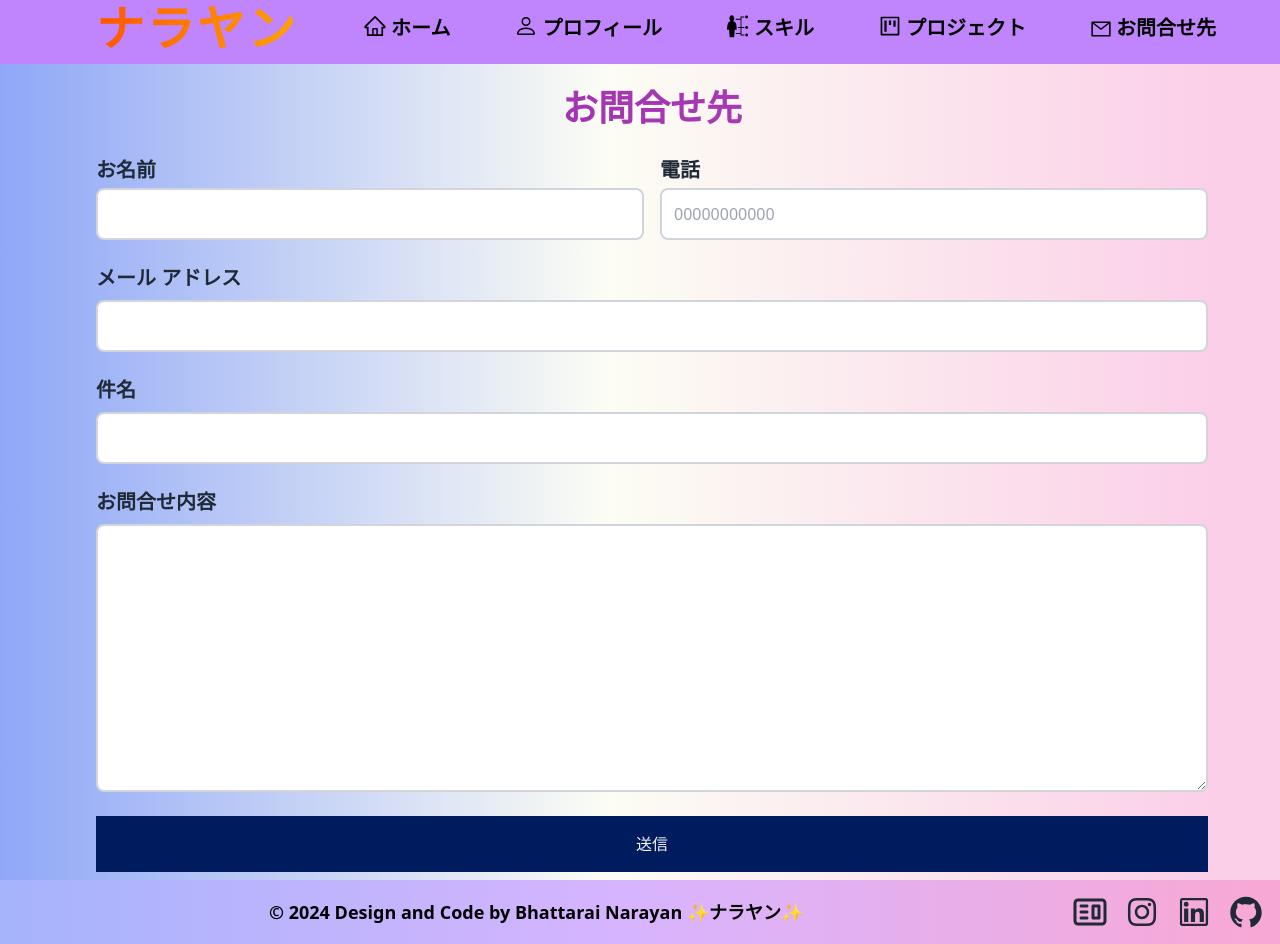
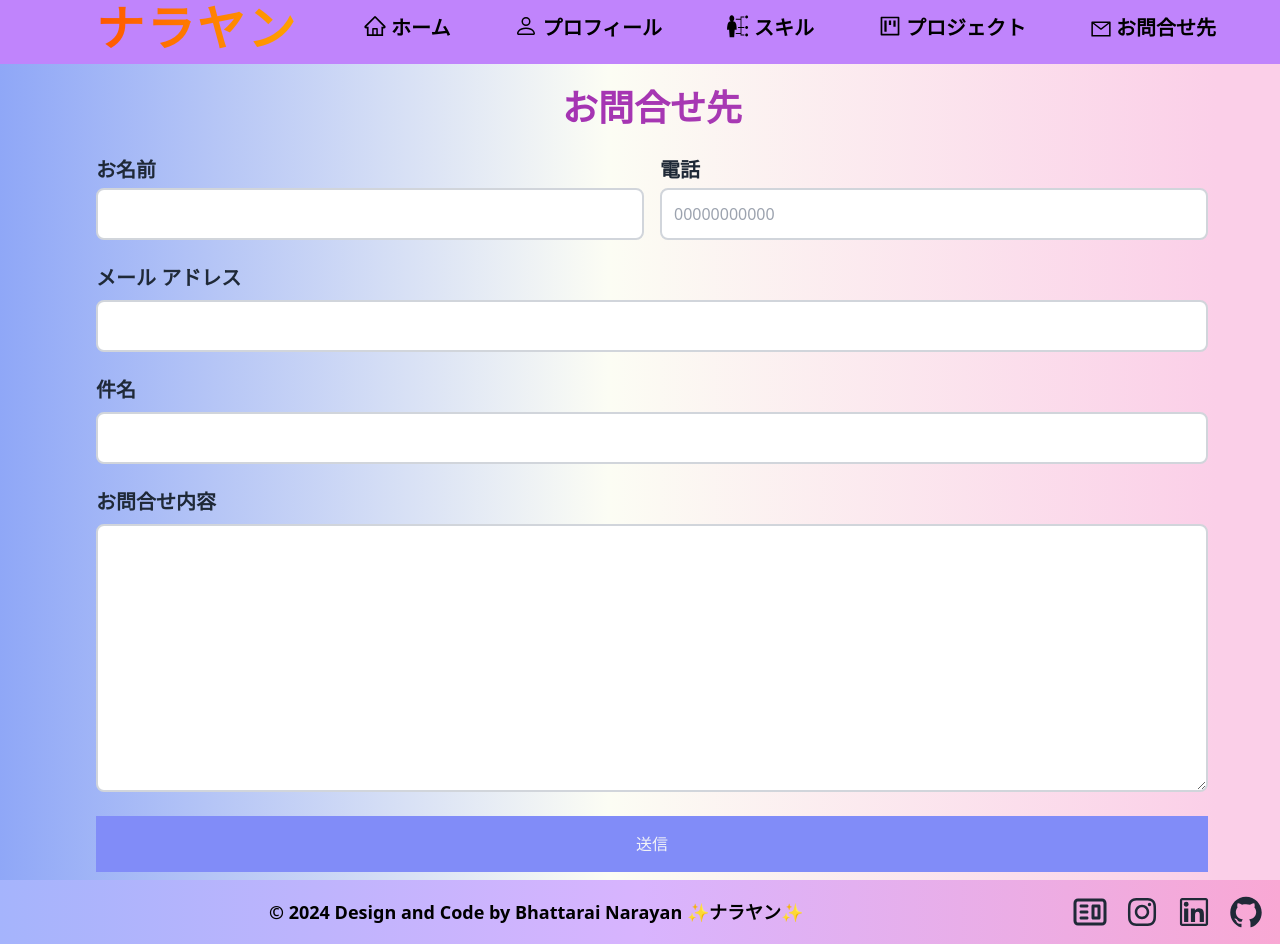
Before and after one commit to BhattaraiNarayan/react_portfolio, a React (Vite) app: page /react_portfolio/contact in a window 1280 px wide. Built offline with nearby package versions, Linux system fonts and the light colour scheme.

Commit message:
color changed

```diff
--- a/src/components/Contact.jsx
+++ b/src/components/Contact.jsx
@@ -60,7 +60,7 @@ const Contact = () => {
           ></textarea>
         </div>
         <button
-          className="bg-[#001b5e] text-gray-100 mt-4 w-full p-4"
+          className="bg-indigo-400  text-gray-100 mt-4 w-full p-4"
           type="submit"
         >
           送信
```
